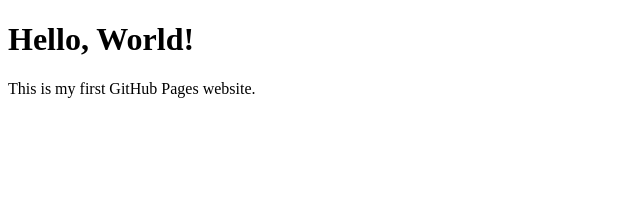
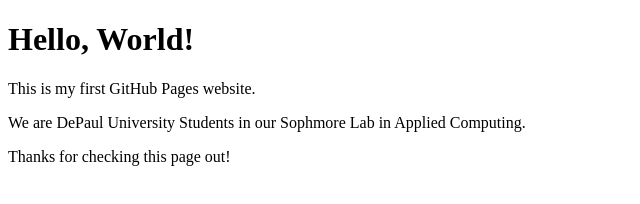
Before and after one commit to MangoTango9478/MangoTango9478.github.io, a plain HTML site: page index.html in a window 1280 px wide. Shown: the whole page, without its empty margins (0-640 px from the left). Drawn offline with Linux system fonts and the light colour scheme.

Commit message:
Update index.html

```diff
--- a/index.html
+++ b/index.html
@@ -8,5 +8,7 @@
 <body>
     <h1>Hello, World!</h1>
     <p>This is my first GitHub Pages website.</p>
+    <p>We are DePaul University Students in our Sophmore Lab in Applied Computing.</p>
+    <p>Thanks for checking this page out!</p>
 </body>
 </html>
```
